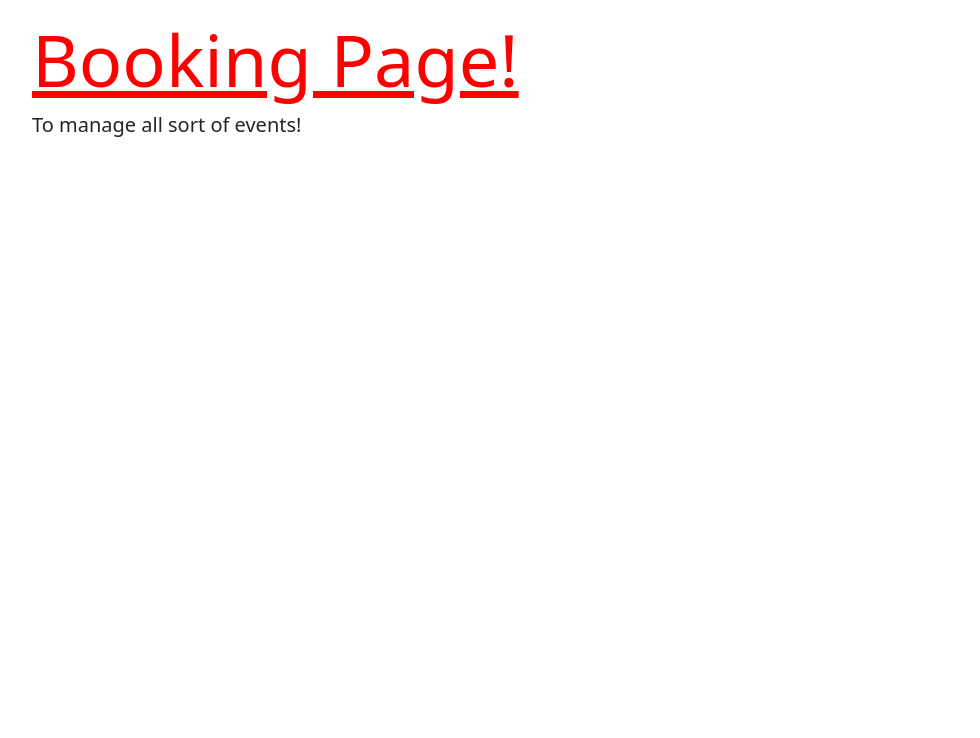
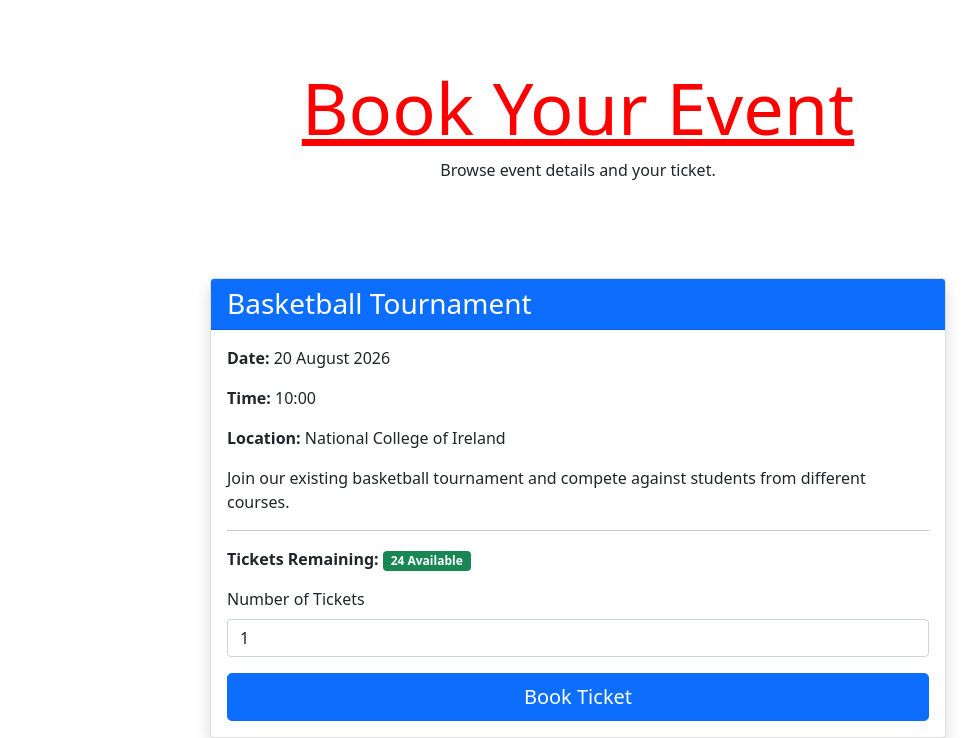
Before and after one commit to Tiyko/NCI-SE2026-student_management_system, a Django app: template booking_page/templates/home/booking_page.html in a window 1280 px wide. Shown: the part 80-818 px from the top of the page, without its empty margins (62-1042 px from the left). Before the commit the page ends 217 px from the top, so only its background shows below. Run offline with Django 5.2, Linux system fonts and the light colour scheme; the template is opened without the code that fills it, so the values that code supplies are empty; parts of the project's set-up code (start-up, migrations or seed data) failed here and were passed over.

Commit message:
create_booking_page

```diff
--- a/booking_page/templates/home/booking_page.html
+++ b/booking_page/templates/home/booking_page.html
@@ -1,7 +1,59 @@
 {% extends "base.html" %}
 {% block content %}
-    <div class="container">
-        <h1 class="colorreds display-2">Booking Page!</h1>
-        <p class="lead">To manage all sort of events!</p>
+    <div class="container py-5">
+        <div class="text-center mb-5">
+        <h1 class="colorreds display-2">Book Your Event</h1>
+            Browse event details and your ticket.
+
+        </p>
+        </div>
+    </div>
+    <div class="row justify-content-center">
+        <div class="col-lg-8">
+            <div class="card shadow">
+                <div class="card-header bg-primary text-white">
+                    <h3 class="mb-0">Basketball Tournament</h3>
+                </div>
+                <div class="card-body">
+                    <p><strong>Date:</strong> 20 August 2026</p>
+                    <p><strong>Time:</strong> 10:00</p>
+                    <p><strong>Location:</strong> National College of Ireland</p>
+
+                    <p>
+                        Join our existing basketball tournament and compete against students from different courses.
+                    </p>
+
+                    <hr>
+
+                    <p>
+                        <strong>Tickets Remaining:</strong>
+                        <span class="badge bg-success">
+                            24 Available
+                        </span>
+
+                        <form>
+                            <div class="mb-3">
+                                <label class="form-label">
+                                    Number of Tickets
+                                </label>
+
+                            <input
+                                type="number"
+                                class="form-control"
+                                min="1"
+                                max="5"
+                                value="1">
+                        </div>
+                        <button
+                            type="submit"
+                            class="btn btn-primary btn-lg w-100">
+
+                            Book Ticket
+
+                        </button>
+                    </form>
+                </div>
+            </div>
+        </div>
     </div>
 {% endblock %}
--- a/booking_page/urls.py
+++ b/booking_page/urls.py
@@ -1,3 +1,4 @@
+from django.contrib import admin
 from django.urls import path
 from . import views
 
--- a/booking_page/views.py
+++ b/booking_page/views.py
@@ -3,7 +3,7 @@ from django.shortcuts import render
 
 
 # Create your views here.
-def index(request):
+def booking_page(request):
     # Render the home page template
     # return HttpResponse("HOME PAGE OK")
     return render(request, 'home/booking_page.html')
```
